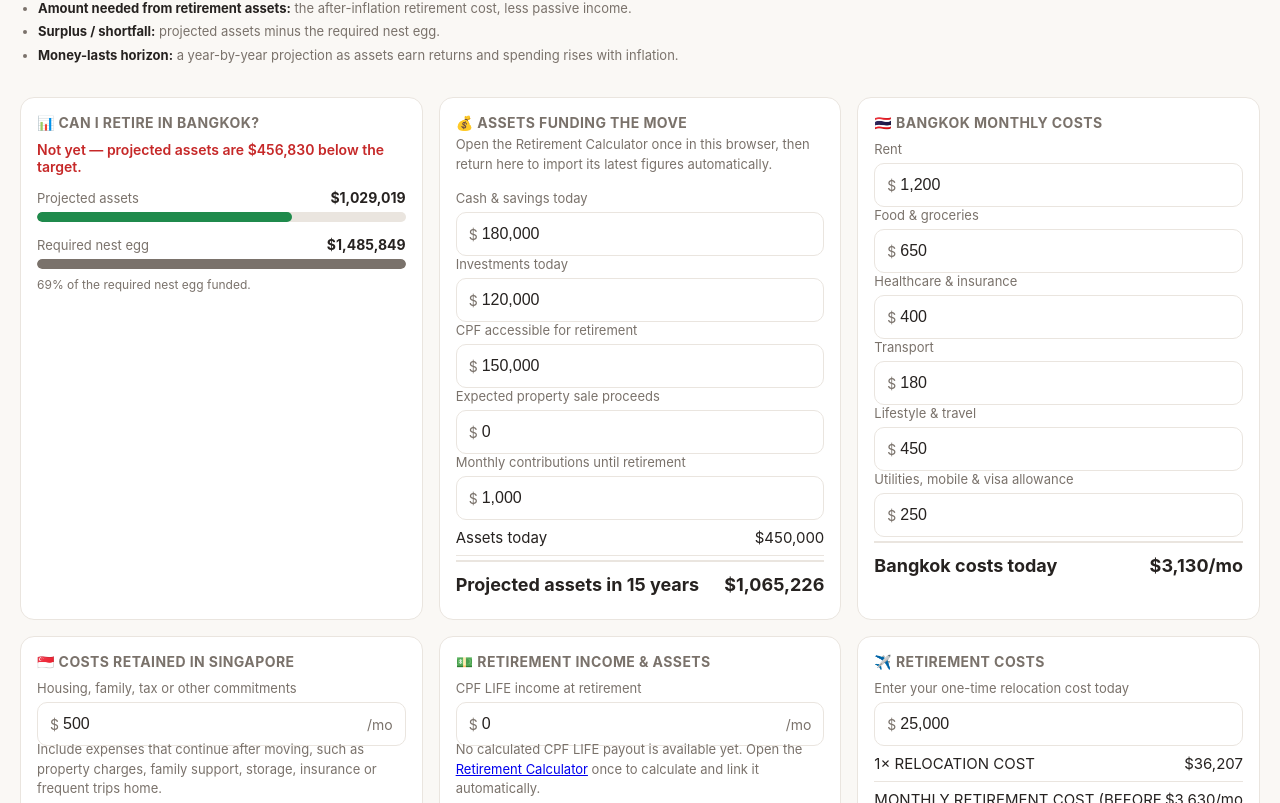
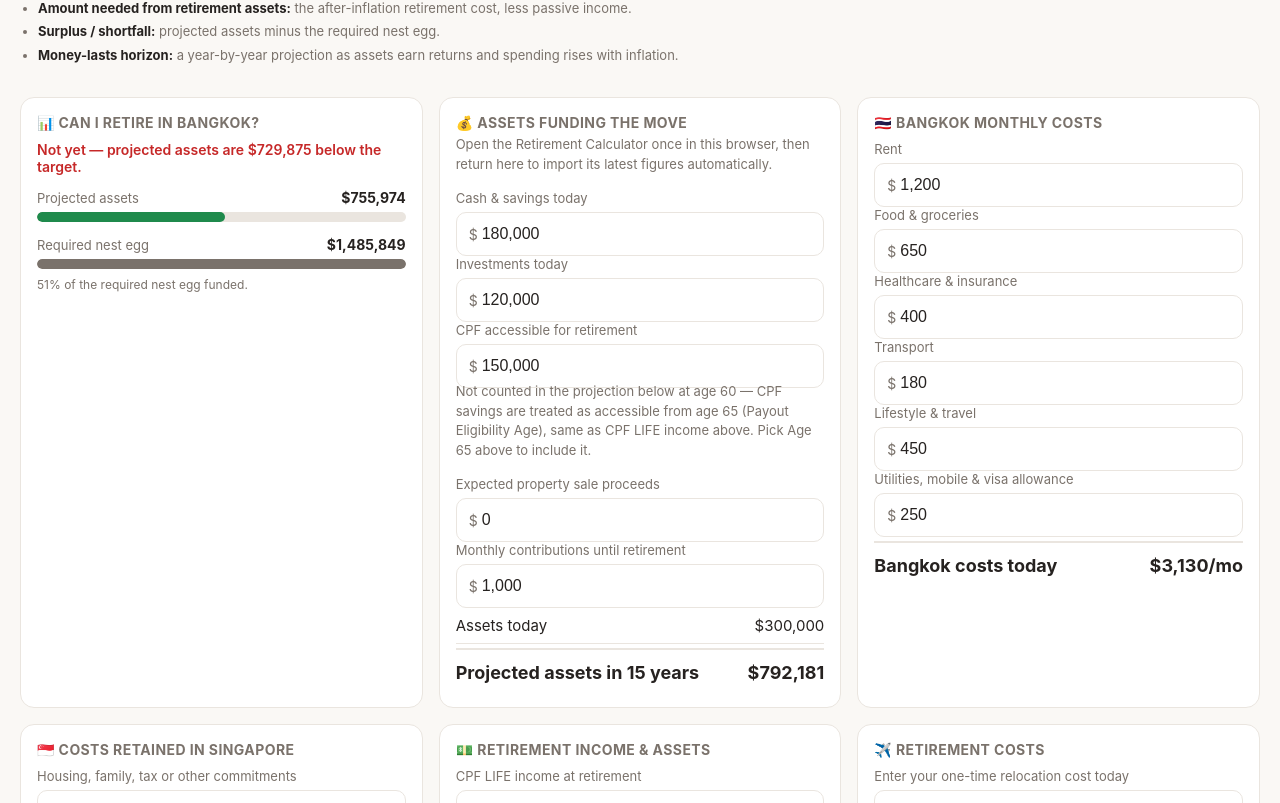
Before and after one commit to macmelvin/SG-Money-CPF-HDB-Calculator, a React (Vite) app: page /geo-arbitrage in a window 1280 px wide. Shown: the part 857-1660 px from the top of the page. Built offline with nearby package versions, Linux system fonts and the light colour scheme; no server answers.

Commit message:
Exclude CPF from Geo Arbitrage's projected assets before age 65

```diff
--- a/src/calculators/GeoArbitrageCalculator.tsx
+++ b/src/calculators/GeoArbitrageCalculator.tsx
@@ -255,7 +255,11 @@ export default function GeoArbitrageCalculator() {
   const result = useMemo(() => {
     const yearsToRetirement = Math.max(0, retirementAge - currentAge);
     const retirementYears = Math.max(0, lifeExpectancy - retirementAge);
-    const startingAssets = cashSavings + investments + accessibleCpf + propertyProceeds;
+    // CPF OA/SA-RA isn't actually accessible for retirement funding before age 65 (Payout
+    // Eligibility Age) — same cutoff already used for CPF LIFE income below. Before that,
+    // only cash, investments and property proceeds count toward what's actually available.
+    const cpfCountedInAssets = retirementAge >= 65 ? accessibleCpf : 0;
+    const startingAssets = cashSavings + investments + cpfCountedInAssets + propertyProceeds;
     const projectedAssetsBeforeMove = futureValue(startingAssets, monthlyContributions, expectedReturnPct, yearsToRetirement);
     const projectedRelocationCost = relocationCost * Math.pow(1 + inflationPct / 100, yearsToRetirement);
     const projectedAssets = Math.max(0, projectedAssetsBeforeMove - projectedRelocationCost);
@@ -274,7 +278,7 @@ export default function GeoArbitrageCalculator() {
     const requiredNestEgg = calculateRequiredNestEgg(monthlyCostsAtRetirement, passiveIncome, retirementYears, expectedReturnPct / 100, inflationPct / 100);
     const surplus = projectedAssets - requiredNestEgg;
     const lastsYears = estimateMoneyLastsYears(projectedAssets, monthlyCostsAtRetirement, passiveIncome, expectedReturnPct / 100, inflationPct / 100, 100);
-    return { yearsToRetirement, retirementYears, startingAssets, projectedRelocationCost, projectedAssets, destinationMonthlyCosts, retainedCostsUsed, monthlyCostsBeforeInflation, monthlyCostsAtRetirement, passiveIncome, netMonthlySpend, monthlyIncomeSurplus, requiredNestEgg, surplus, lastsYears };
+    return { yearsToRetirement, retirementYears, startingAssets, cpfCountedInAssets, projectedRelocationCost, projectedAssets, destinationMonthlyCosts, retainedCostsUsed, monthlyCostsBeforeInflation, monthlyCostsAtRetirement, passiveIncome, netMonthlySpend, monthlyIncomeSurplus, requiredNestEgg, surplus, lastsYears };
   }, [currentAge, retirementAge, lifeExpectancy, cashSavings, investments, accessibleCpf, propertyProceeds, monthlyContributions, expectedReturnPct, inflationPct, relocationCost, bangkokRent, bangkokFood, bangkokHealthcare, bangkokTransport, bangkokLifestyle, bangkokUtilitiesVisa, retainedSingaporeCosts, linkedRetirementExpenses, cpfLifeIncome, rentalIncome, pensionIncome, otherPassiveIncome]);
 
   const save = () => {
@@ -425,6 +429,12 @@ export default function GeoArbitrageCalculator() {
         <NumberField label="Cash & savings today" value={cashSavings} onChange={setCashSavings} prefix="$" readOnly={retirementImport !== null} />
         <NumberField label="Investments today" value={investments} onChange={setInvestments} prefix="$" readOnly={retirementImport !== null} />
         <NumberField label="CPF accessible for retirement" value={accessibleCpf} onChange={setAccessibleCpf} prefix="$" readOnly={retirementImport !== null} />
+        {retirementAge < 65 && (
+          <p className="explainer" style={{ marginTop: -6 }}>
+            Not counted in the projection below at age {retirementAge} — CPF savings are treated as accessible from
+            age 65 (Payout Eligibility Age), same as CPF LIFE income above. Pick Age 65 above to include it.
+          </p>
+        )}
         <NumberField label="Expected property sale proceeds" value={propertyProceeds} onChange={setPropertyProceeds} prefix="$" readOnly={retirementImport !== null} />
         <NumberField label="Monthly contributions until retirement" value={monthlyContributions} onChange={setMonthlyContributions} prefix="$" readOnly={retirementImport !== null} />
         <ResultRow label="Assets today" value={formatSgd(result.startingAssets)} />
```
